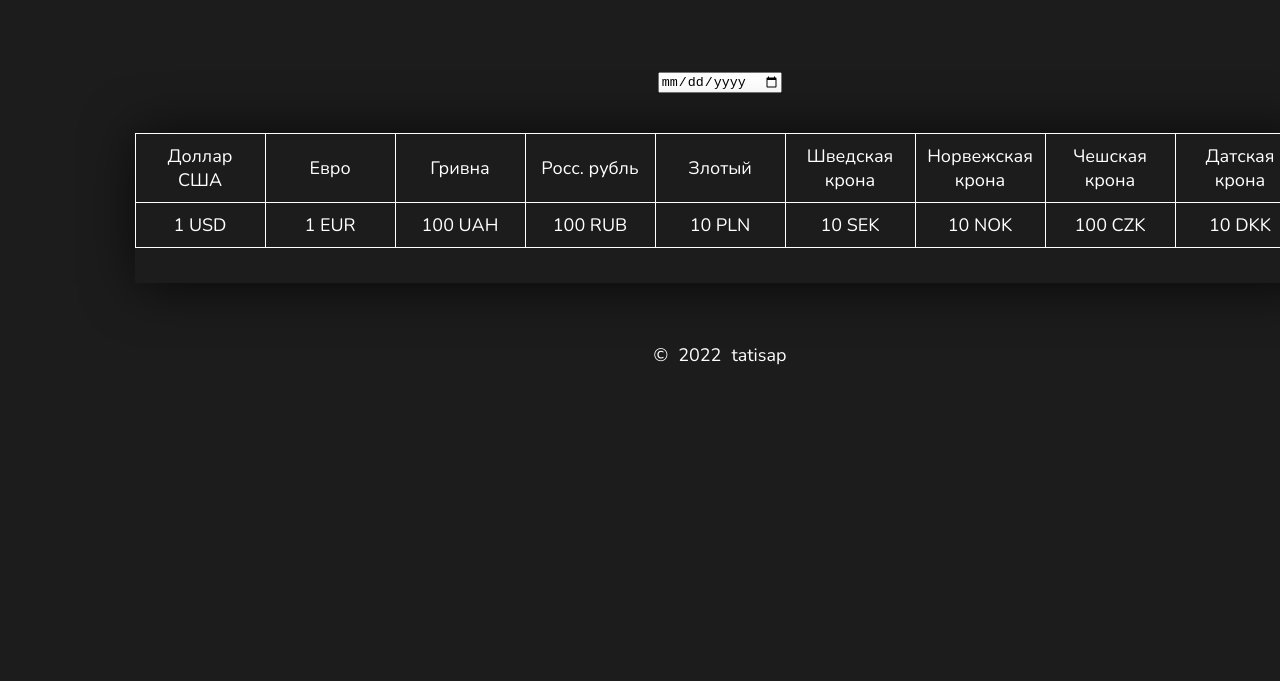
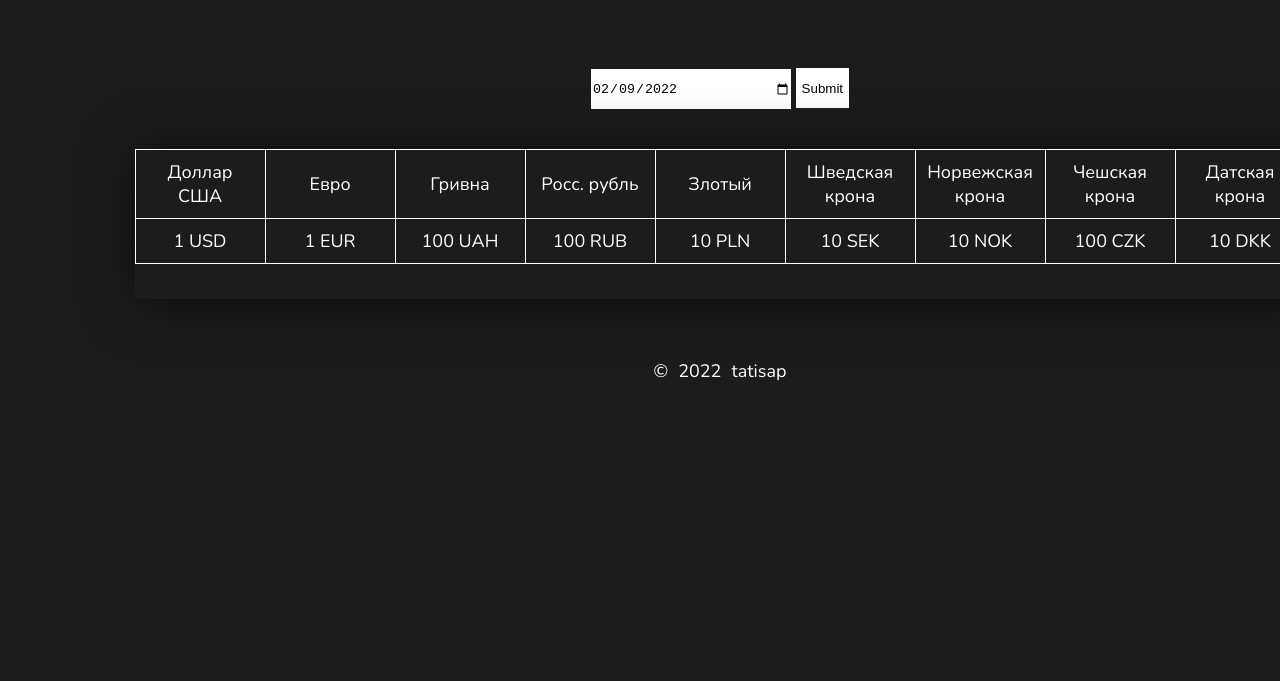
Before and after one commit to tatisap/currency-api-app, a plain HTML site: page index.html in a window 1280 px wide. Shown: the part 119-800 px from the top of the page. Drawn offline with Linux system fonts and the light colour scheme; no server answers.

Commit message:
feat: add date search

```diff
--- a/index.html
+++ b/index.html
@@ -17,7 +17,8 @@
   <main class="main">
     <div class="main-container">
       <form class="form">
-        <input type="date" name="currency-date" min="2016-07-01">
+        <input class="date-field" type="date" name="date" min="2016-07-01">
+        <input class="submit-button" type="submit">
       </form>
       <table class="currency-table">
         <thead>
--- a/index.js
+++ b/index.js
@@ -1,16 +1,18 @@
-async function getData() {
-  const url = 'https://www.nbrb.by/api/exrates/rates?ondate=2022-2-9&periodicity=0';
+async function getDataByDate(date) {
+
+  const url = `https://www.nbrb.by/api/exrates/rates?ondate=${date.getFullYear()}-${date.getMonth() + 1}-${date.getDate()}&periodicity=0`;
   const res = await fetch(url);
   const data = await res.json();
   console.log(data);
 
   addCurrency(data);
 }
-getData();
 
 function addCurrency(data) {
   const abbrCells = document.querySelectorAll('.currency-abbr-cell');
   const currencyRow = document.querySelector('.currency-value-row');
+
+  currencyRow.innerHTML = '';
 
   for (let cell of abbrCells) {
     let currencyRateCell = document.createElement('td');
@@ -44,3 +46,17 @@ function getValidFormat(value) {
   }
   return partBeforePoint + ',' + partAfterPoint;
 }
+
+let now = new Date();
+const dateField = document.querySelector('.date-field');
+dateField.value = `${now.getFullYear()}-${( (now.getMonth() + 1) < 10) ? `0${now.getMonth() + 1}` : now.getMonth() + 1}-${(now.getDate() < 10) ? `0${now.getDate()}` : now.getDate()}`;
+getDataByDate(now);
+
+const form = document.querySelector('.form');
+form.addEventListener('submit', (event) => {
+  event.preventDefault();
+
+  let date = new Date(event.target.date.value);
+
+  getDataByDate(date);
+});
--- a/style.css
+++ b/style.css
@@ -38,6 +38,18 @@ body {
   align-items: center;
   gap: 40px;
 }
+.date-field {
+  width: 200px;
+  height: 40px;
+  border: 0;
+  appearance: none;
+}
+.submit-button {
+  height: 40px;
+  border: 0;
+  background-color: white;
+  appearance: none;
+}
 .currency-table {
   max-width: 1200px;
   border-collapse: collapse;
```
